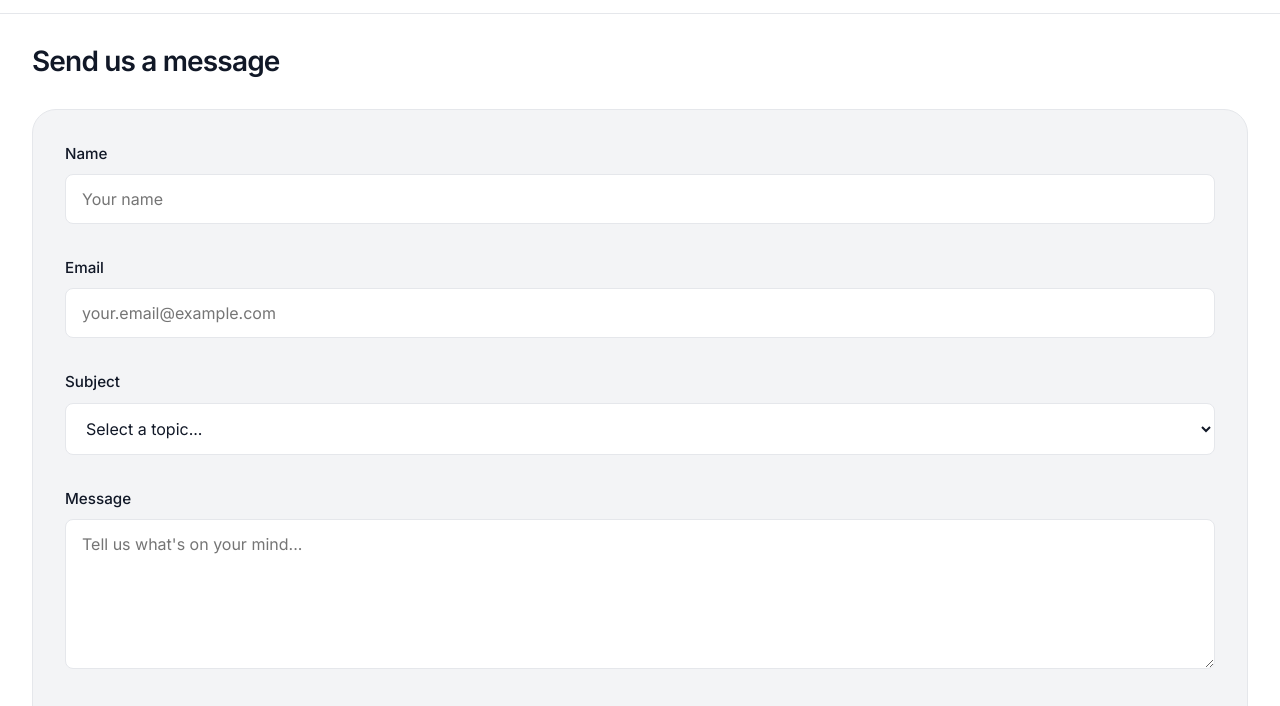
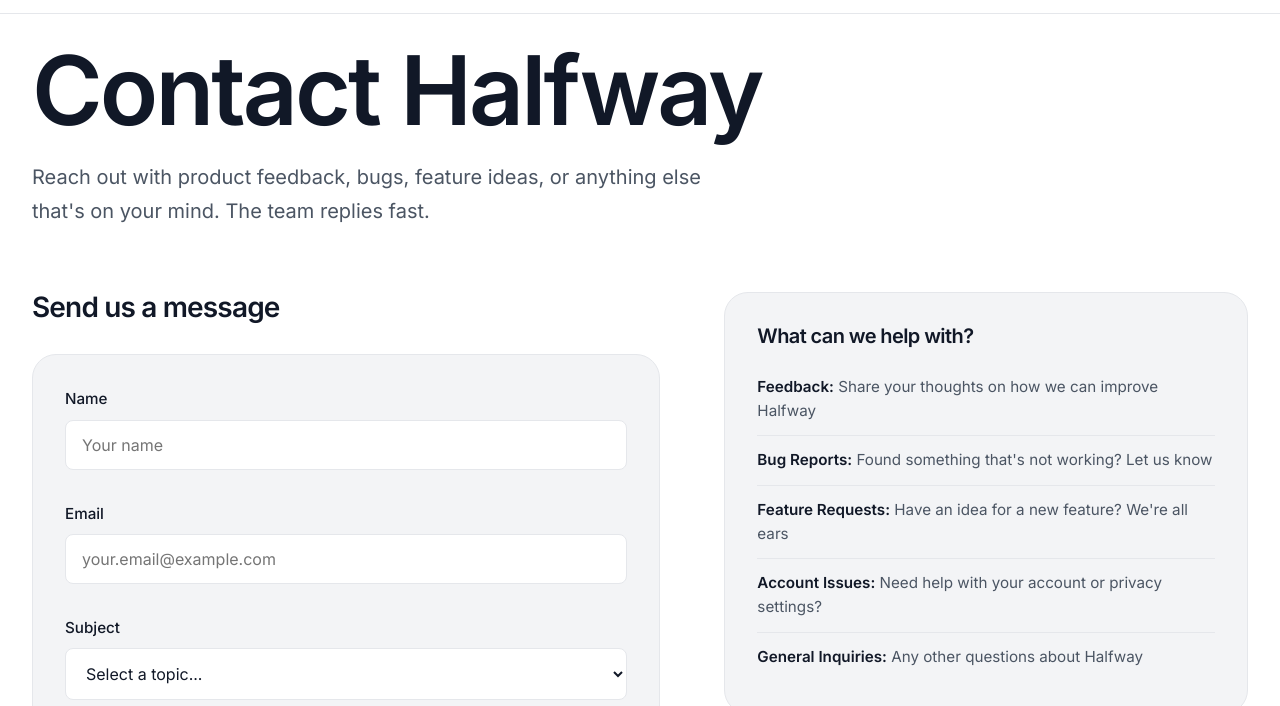
Before and after one commit to ai-studio-inc/halfwaywebsite, a website built with Vite: page contact.html in a window 1280 px wide. Shown: the part 82-788 px from the top of the page. Built offline with nearby package versions, Linux system fonts and the light colour scheme.

Commit message:
adjust website copy

```diff
--- a/contact.html
+++ b/contact.html
@@ -24,8 +24,13 @@
   </nav>
 
   <main>
-    <section class="contact-section">
+    <section class="contact-page">
       <div class="container">
+        <h1>Contact Halfway</h1>
+        <p class="contact-intro">Reach out with product feedback, bugs, feature ideas, or anything else that's on your
+          mind. The team replies fast.</p>
+
+        <div class="contact-layout">
           <div class="contact-form-section">
             <h2>Send us a message</h2>
             <form id="contact-form" class="contact-form">
@@ -114,6 +119,7 @@
                 <strong>Website:</strong> <a href="https://akagawa-innovations-website.vercel.app/" target="_blank"
                   rel="noopener">akagawa-innovations-website.vercel.app</a>
               </p>
+            </div>
           </div>
         </div>
       </div>
```
Also changed, not shown: index.html (+2 -2 lines), src/assets/hero-images/photo-1642290607711-a4ea7ec00bcf.avif (deleted), src/assets/hero-images/photo-1745595137795-2a5d1a01e99e.avif (deleted). Lines whose indentation alone changed are shown as unchanged.
